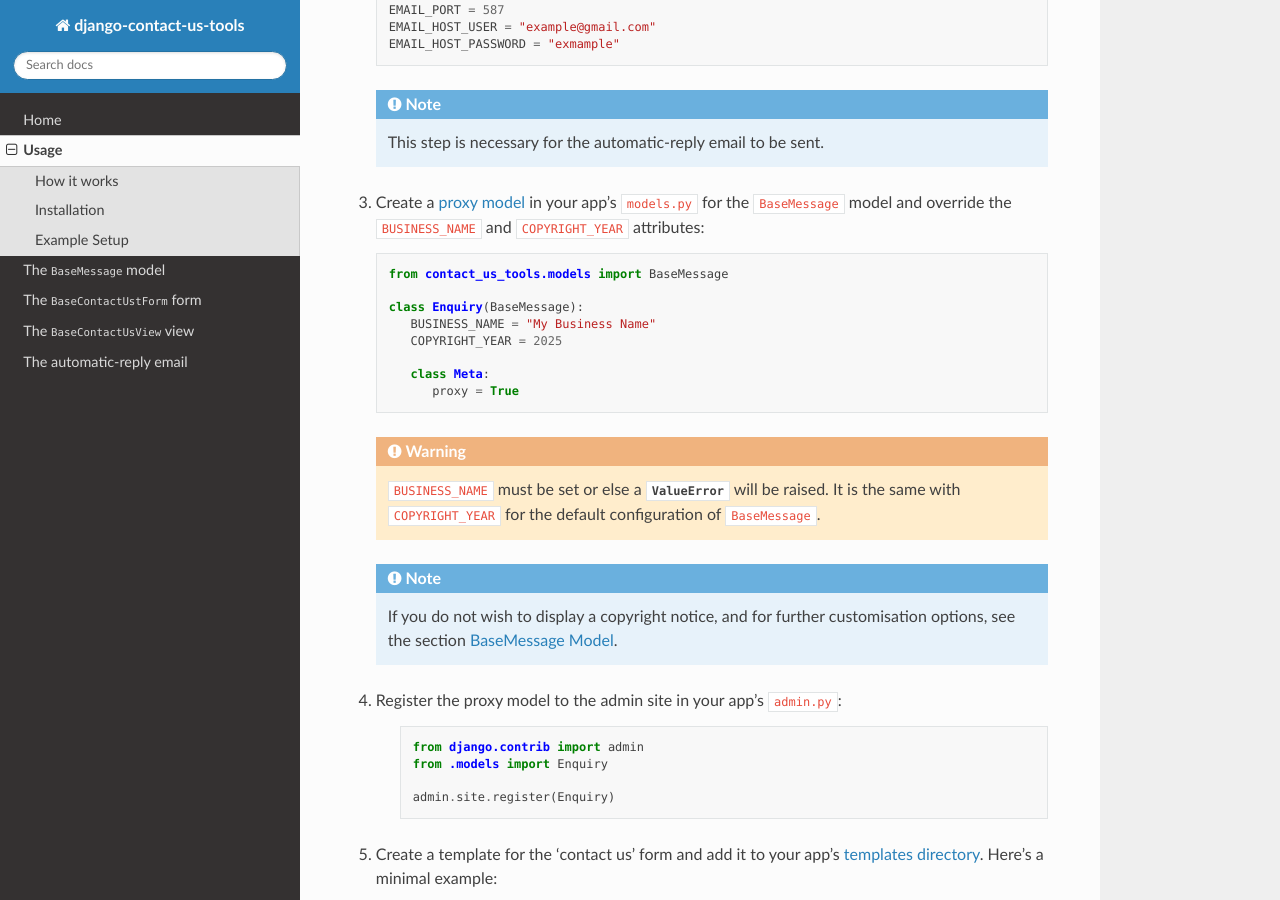
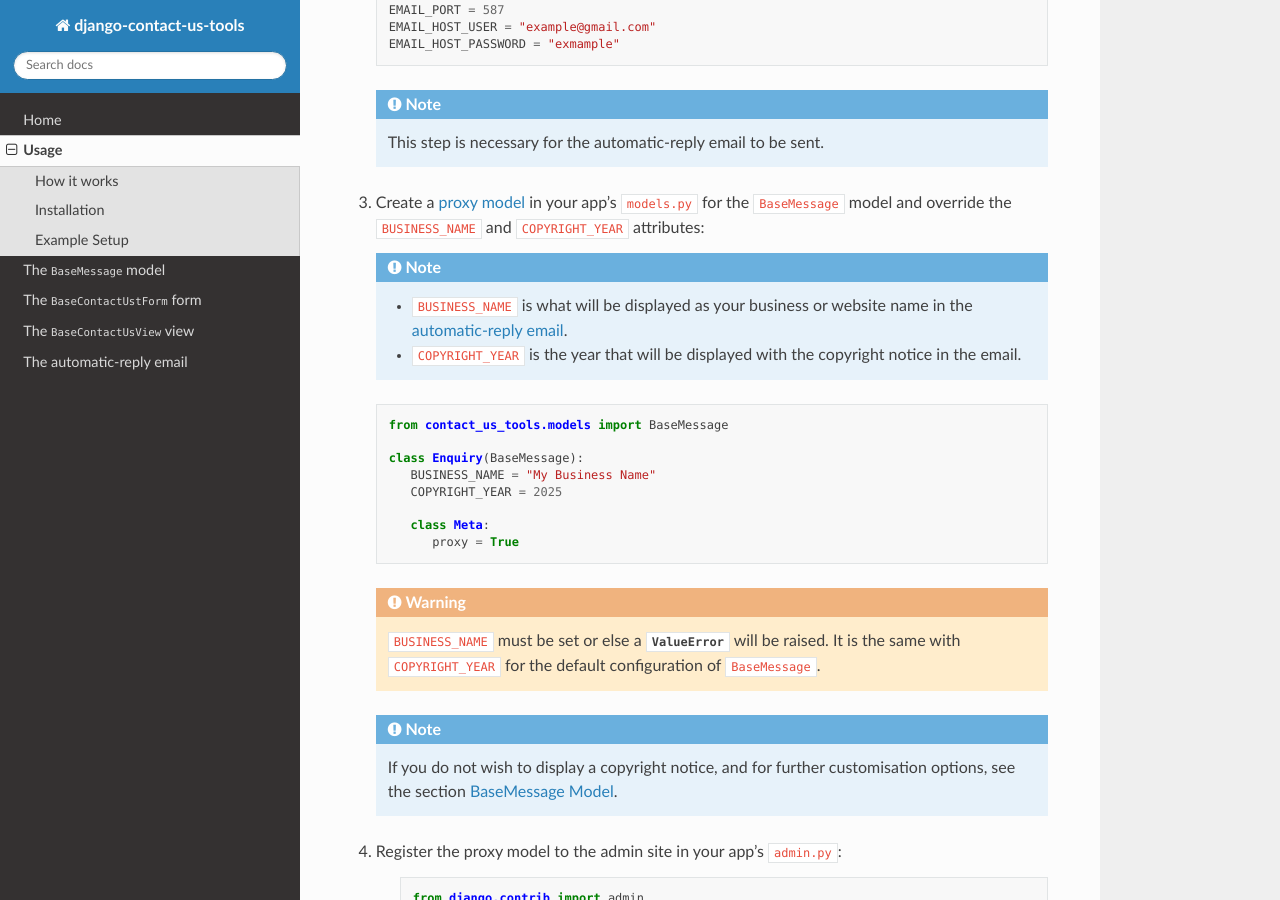
Before and after one commit to egiden/django-contact-us-tools, a Sphinx documentation site: the page built from docs/source/usage.rst, in a window 1280 px wide and 900 px high, scrolled down 1217 px. Built offline with Sphinx 7.4.7 and the Read the Docs theme 3.1.0, drawn with Linux system fonts in a browser that asks for light colours; some of the changed lines change nothing that is shown.

Commit message:
Update .rst files

```diff
--- a/docs/source/usage.rst
+++ b/docs/source/usage.rst
@@ -69,7 +69,8 @@ Example Setup
 
 #. Create a `proxy model <https://docs.djangoproject.com/en/5.2/topics/db/models/#proxy-models>`_ in your app's ``models.py`` for the ``BaseMessage`` model and override the ``BUSINESS_NAME`` and ``COPYRIGHT_YEAR`` attributes:
 
-   .. admonition:: kk
+   .. note::
+
       * ``BUSINESS_NAME`` is what will be displayed as your business or website name in the :doc:`automatic-reply email <reply_email>`.
       * ``COPYRIGHT_YEAR`` is the year that will be displayed with the copyright notice in the email.
 
```
